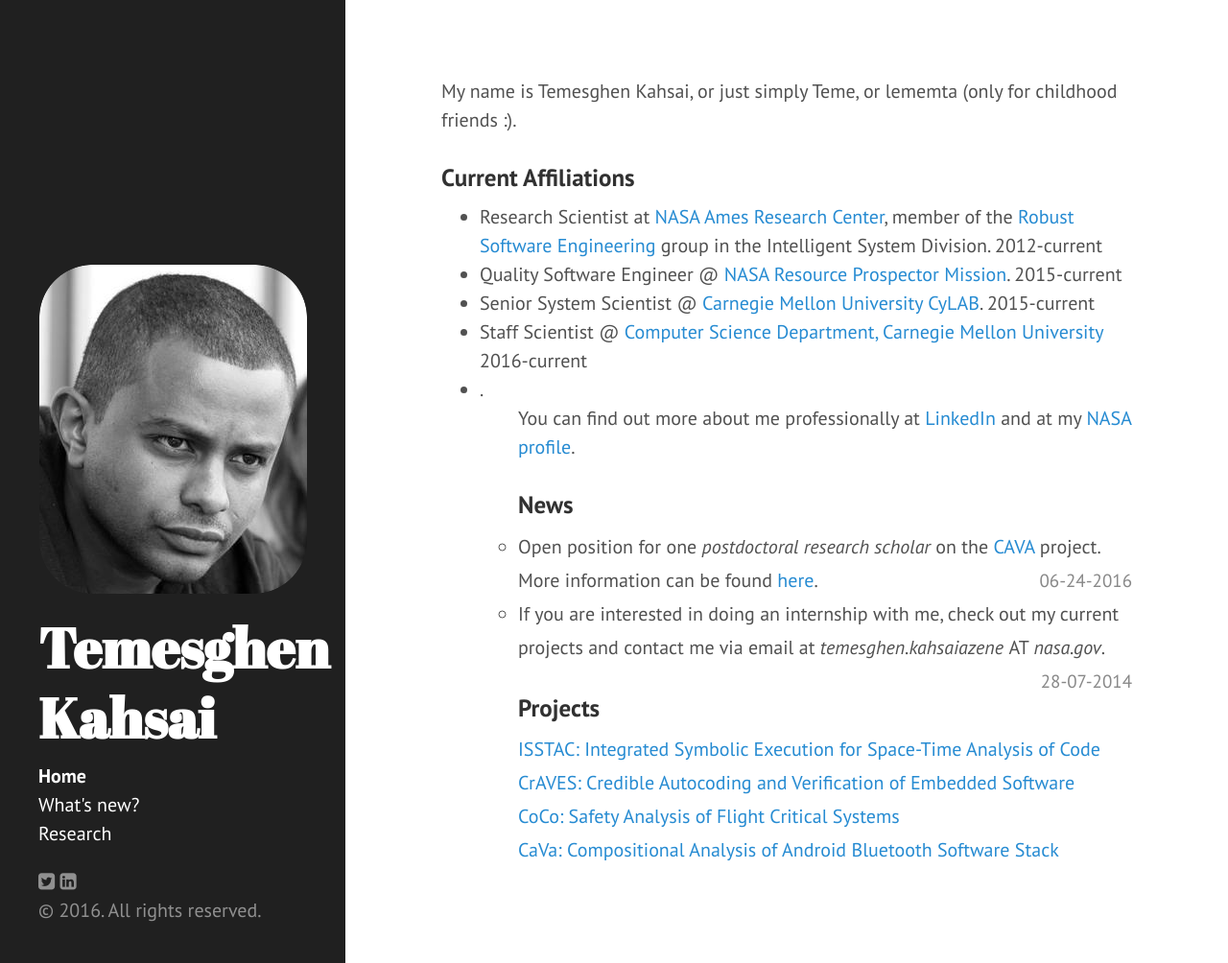
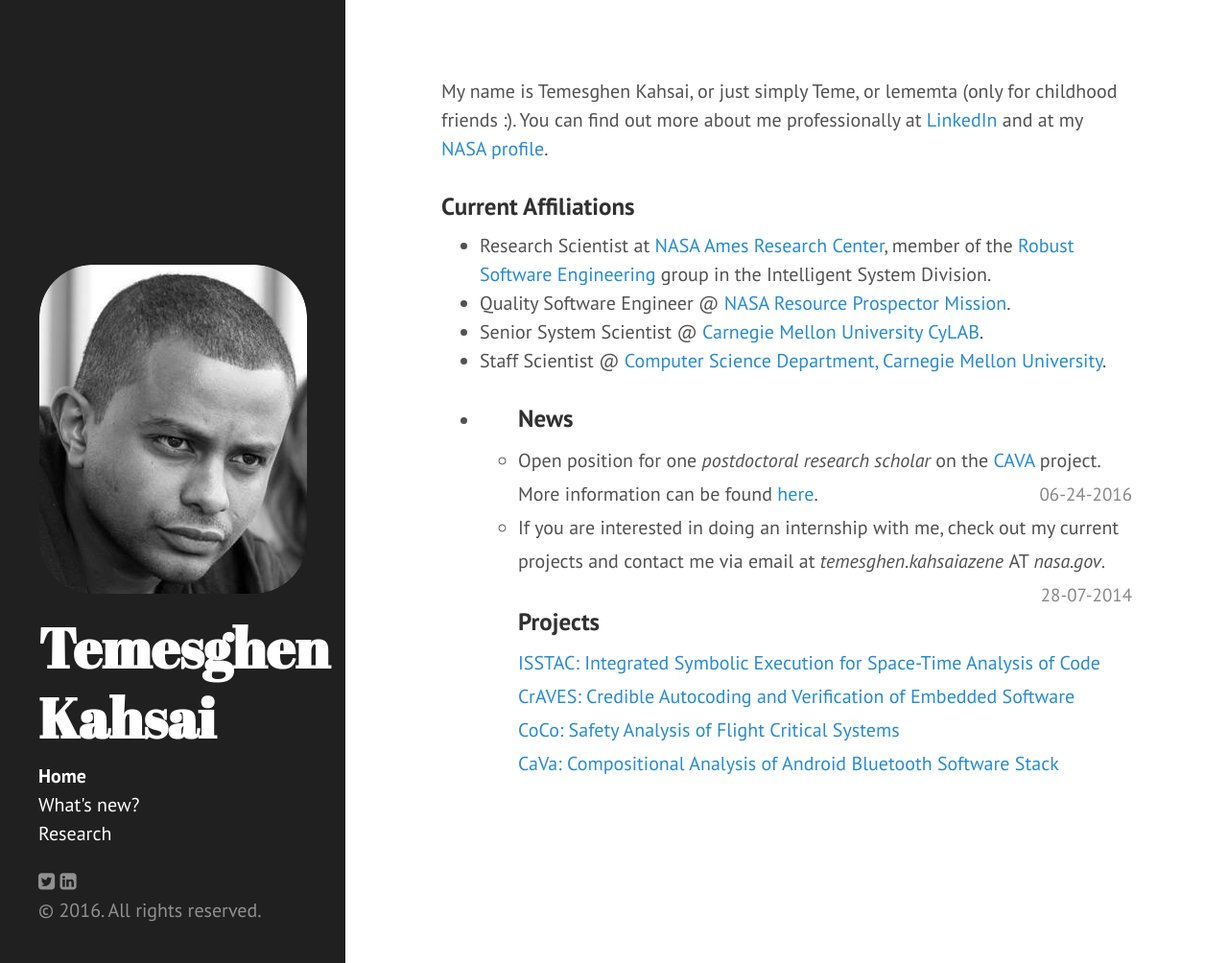
Before and after one commit to lememta/lememta.github.io, a Jekyll site: the page built from index.html, in a window 1280 px wide and 1004 px high. Shown: the whole window at 96% size. Built offline with Jekyll 4.4.1, drawn with Linux system fonts in a browser that asks for light colours; nearby versions of some CDN libraries; the list of posts is cut into pages by our own code.

Commit message:
more stuff

```diff
--- a/index.html
+++ b/index.html
@@ -5,26 +5,20 @@ title: Home
 
 <div class="home">
 
-My name is Temesghen Kahsai, or just simply Teme, or lememta (only for childhood friends :).
+My name is Temesghen Kahsai, or just simply Teme, or lememta (only for childhood friends :). You can find out more about me professionally at <a href="http://www.linkedin.com/in/temesghen/">LinkedIn</a> and at my <a href="http://ti.arc.nasa.gov/profile/tkahsaia/">NASA profile</a>.
 
 <h3>Current Affiliations</h3>
 
 <ul>
   <li>Research Scientist at <a href="http://www.nasa.gov/centers/ames/home/index.html"> NASA Ames Research Center</a>, member of the <a href="http://ti.arc.nasa.gov/tech/rse/">Robust Software Engineering</a> group in the Intelligent System Division.
-  <span class ="posted-date">2012-current</span>
   </li>
   <li>Quality Software Engineer @ <a href="https://www.nasa.gov/resource-prospector"> NASA Resource Prospector Mission</a>.
-<span class ="posted-date">2015-current</span>
   </li>
   <li>Senior System Scientist @  <a href="https://www.cylab.cmu.edu/education/faculty/kahsai.html">Carnegie Mellon University CyLAB</a>.
-<span class ="posted-date">2015-current</span>
   </li>
-  <li>Staff Scientist @ <a href="https://www.scs.cmu.edu/">Computer Science Department, Carnegie Mellon University</a>
-<span class ="posted-date">2016-current</span>
-  <li>.
+  <li>Staff Scientist @ <a href="https://www.scs.cmu.edu/">Computer Science Department, Carnegie Mellon University</a>.
+  <li>
   <ul>
-
-    <p>You can find out more about me professionally at <a href="http://www.linkedin.com/in/temesghen/">LinkedIn</a> and at my <a href="http://ti.arc.nasa.gov/profile/tkahsaia/">NASA profile</a>.</p>
 
     <h3>News</h3>
     <ul class="things">
```
